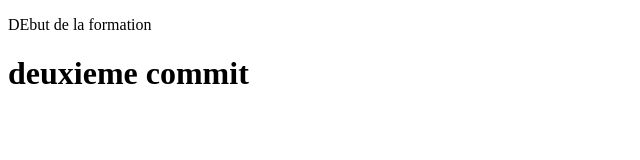
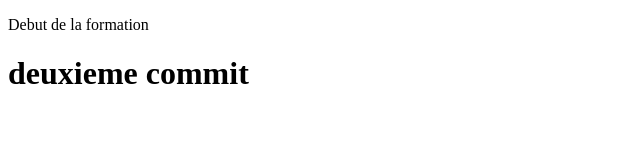
Before and after one commit to Myria255/formation-git, a plain HTML site: page index.html in a window 1280 px wide. Shown: the full height of the page, 0-640 px from the left. Drawn offline with Linux system fonts and the light colour scheme.

```diff
--- a/index.html
+++ b/index.html
@@ -6,7 +6,7 @@
     <title>Document</title>
 </head>
 <body>
-    <p> DEbut de la formation</p>
+    <p> Debut de la formation</p>
     <h1>deuxieme commit</h1>
 </body>
 </html>
```
